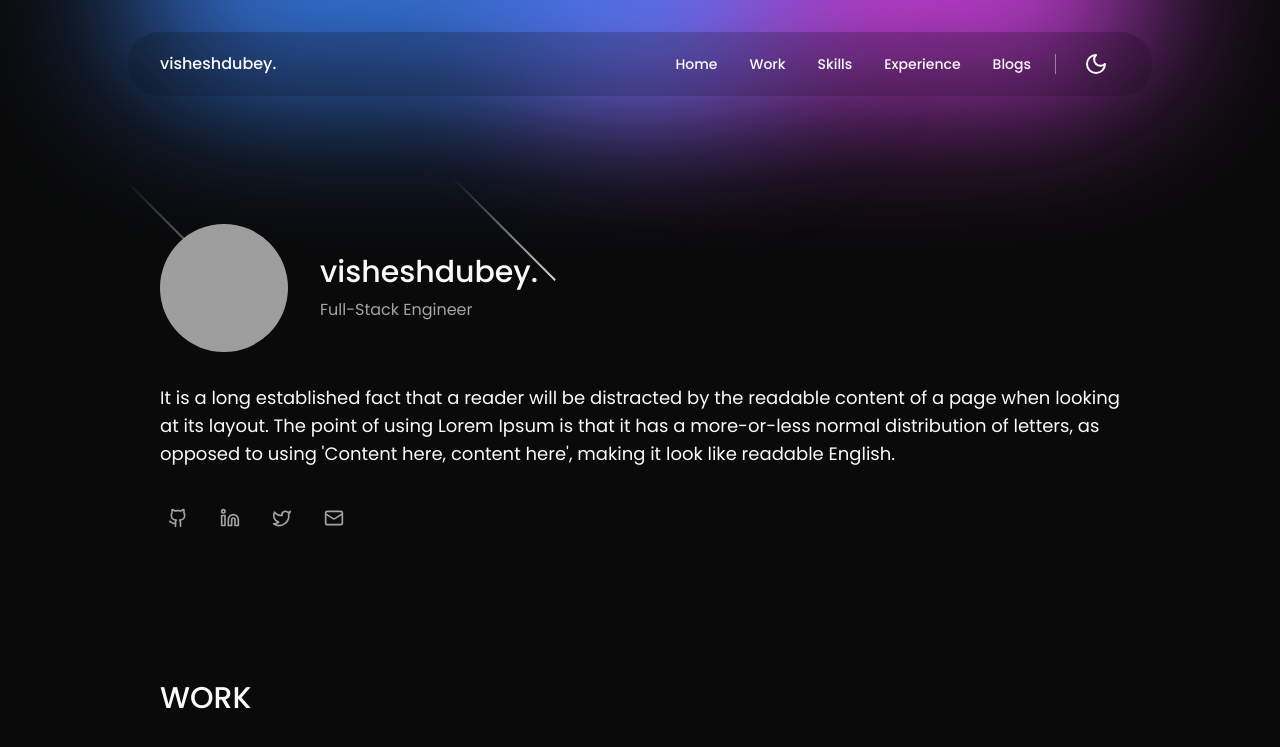
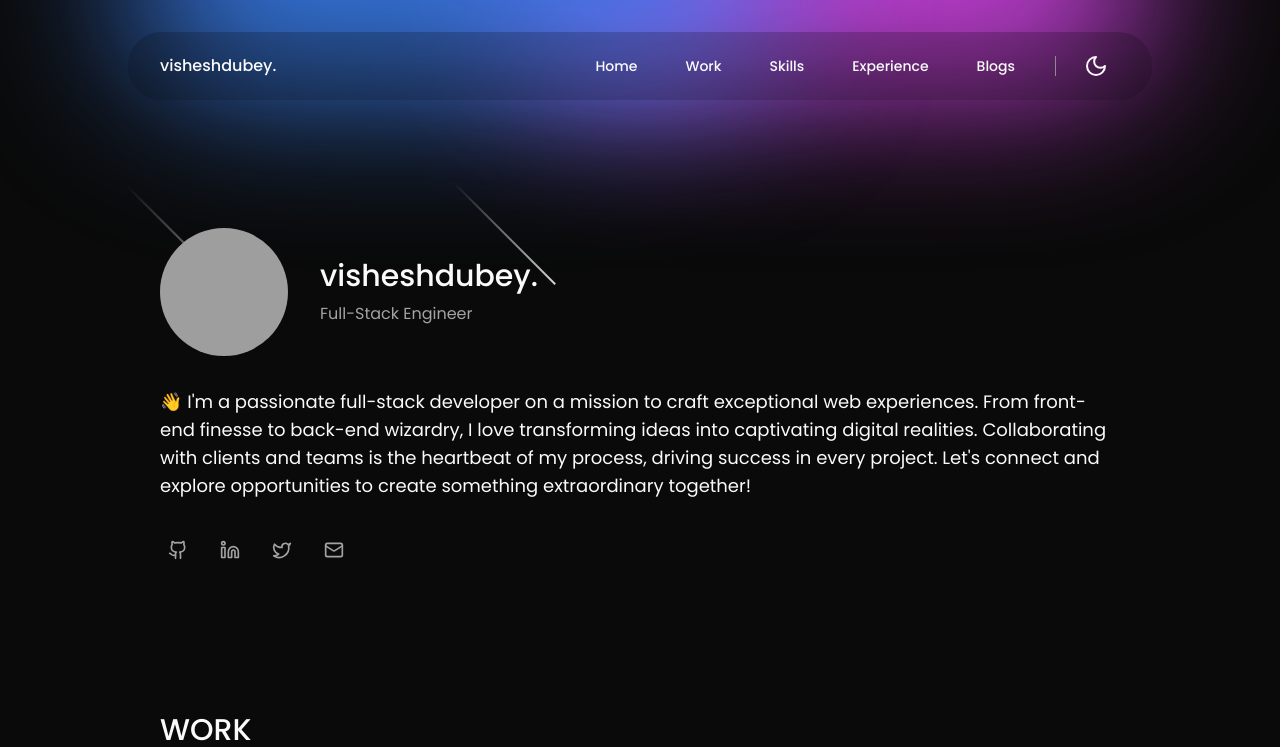
Before and after one commit to visheshdubey/visheshdubey.com, a Next.js app: page / in a window 1280 px wide. Shown: the top 747 px of the page. Built offline with nearby package versions, Linux system fonts and the light colour scheme; grey boxes are pictures that could not be loaded.

Commit message:
About added

```diff
--- a/app/page.tsx
+++ b/app/page.tsx
@@ -64,11 +64,10 @@ export default function Home() {
           </div>
         </div>
         <span className="text-lg">
-          {`It is a long established fact that a reader will be distracted by the
-        readable content of a page when looking at its layout. The point of
-        using Lorem Ipsum is that it has a more-or-less normal distribution of
-        letters, as opposed to using 'Content here, content here', making it
-        look like readable English.`}
+          {/* {`🌟 I'm a full-stack developer, and I absolutely love bringing apps and webapps to life!
+          From the pretty pixels on the front-end to the sneaky codes on the back-end,
+           I dive into every detail with excitement. `} */}
+          {`👋 I'm a passionate full-stack developer on a mission to craft exceptional web experiences. From front-end finesse to back-end wizardry, I love transforming ideas into captivating digital realities. Collaborating with clients and teams is the heartbeat of my process, driving success in every project. Let's connect and explore opportunities to create something extraordinary together! `}
         </span>
         <div className="flex gap-4">
           <a
@@ -109,7 +108,10 @@ export default function Home() {
           </a>
         </div>
       </section>
-      <section className="flex w-full justify-center flex-col gap-8 pt-28">
+      <section
+        id="work"
+        className="flex w-full justify-center flex-col gap-8 pt-28"
+      >
         <h2 className="text-3xl font-medium">WORK</h2>
         <div className="flex flex-wrap md:flex-nowrap justify-between gap-8">
           {work.map((w) => (
@@ -121,7 +123,10 @@ export default function Home() {
           ))}
         </div>
       </section>
-      <section className="flex w-full  justify-center flex-col gap-8 pt-28">
+      <section
+        id="skills"
+        className="flex w-full  justify-center flex-col gap-8 pt-28"
+      >
         <h2 className="text-3xl font-medium">SKILLS</h2>
         <div className="flex flex-col gap-4">
           <h3 className="font-medium text-muted-foreground text-sm">
--- a/components/header/HomeHeader.tsx
+++ b/components/header/HomeHeader.tsx
@@ -1,9 +1,10 @@
 "use client";
-import React from "react";
+import React, { useState } from "react";
 import { ThemeToggle } from "../theme/theme-toggle";
 import { Separator } from "../ui/separator";
 import {
   Sheet,
+  SheetClose,
   SheetContent,
   SheetDescription,
   SheetHeader,
@@ -15,6 +16,7 @@ import Link from "next/link";
 import { buttonVariants } from "../ui/button";
 
 const HomeHeader = () => {
+  const [sheetOpen, setSheetOpen] = useState(false);
   return (
     <div
       id="navbar"
@@ -22,28 +24,53 @@ const HomeHeader = () => {
     >
       <div className="text font-medium">visheshdubey.</div>
       <div className="hidden lg:flex items-center gap-4">
-        <ul className="text-sm font-medium flex gap-8">
+        <ul className="text-sm font-medium flex gap-4">
           <li>
-            <Link href="#home">Home</Link>
+            <Link
+              className={`${buttonVariants({ variant: "ghost" })}`}
+              href="#home"
+            >
+              Home
+            </Link>
           </li>
           <li>
-            <Link href="#work">Work</Link>
+            <Link
+              className={`${buttonVariants({ variant: "ghost" })}`}
+              href="#work"
+            >
+              Work
+            </Link>
           </li>
           <li>
-            <Link href="#skills">Skills</Link>
+            <Link
+              className={`${buttonVariants({ variant: "ghost" })}`}
+              href="#skills"
+            >
+              Skills
+            </Link>
           </li>
           <li>
-            <Link href="#experience">Experience</Link>
+            <Link
+              className={`${buttonVariants({ variant: "ghost" })}`}
+              href="#experience"
+            >
+              Experience
+            </Link>
           </li>
           <li>
-            <Link href="https://blog.visheshdubey.com">Blogs</Link>
+            <Link
+              className={`${buttonVariants({ variant: "ghost" })}`}
+              href="https://blog.visheshdubey.com"
+            >
+              Blogs
+            </Link>
           </li>
         </ul>
         <div className="h-5 w-[1px] bg-muted-foreground/80 ml-2"></div>
         <ThemeToggle></ThemeToggle>
       </div>
       <div className="block lg:hidden overflow-x-hidden">
-        <Sheet>
+        <Sheet open={sheetOpen} onOpenChange={(o) => setSheetOpen(o)}>
           <SheetTrigger>
             <span className={buttonVariants({ variant: "ghost", size: "sm" })}>
               <Menu />
@@ -56,19 +83,44 @@ const HomeHeader = () => {
             <div className="flex h-full py-4 flex-1 flex-col justify-between">
               <ul className="text-sm items-start font-medium flex flex-col gap-8">
                 <li>
-                  <Link href="#home">Home</Link>
+                  <Link
+                    onClick={() => setTimeout(() => setSheetOpen(false), 500)}
+                    href="#home"
+                  >
+                    Home
+                  </Link>
                 </li>
                 <li>
-                  <Link href="#work">Work</Link>
+                  <Link
+                    onClick={() => setTimeout(() => setSheetOpen(false), 500)}
+                    href="#work"
+                  >
+                    Work
+                  </Link>
                 </li>
                 <li>
-                  <Link href="#skills">Skills</Link>
+                  <Link
+                    onClick={() => setTimeout(() => setSheetOpen(false), 500)}
+                    href="#skills"
+                  >
+                    Skills
+                  </Link>
                 </li>
                 <li>
-                  <Link href="#experience">Experience</Link>
+                  <Link
+                    onClick={() => setTimeout(() => setSheetOpen(false), 500)}
+                    href="#experience"
+                  >
+                    Experience
+                  </Link>
                 </li>
                 <li>
-                  <Link href="https://blog.visheshdubey.com">Blogs</Link>
+                  <Link
+                    onClick={() => setSheetOpen(false)}
+                    href="https://blog.visheshdubey.com"
+                  >
+                    Blogs
+                  </Link>
                 </li>
               </ul>
               <Separator className="w-full"></Separator>
```
